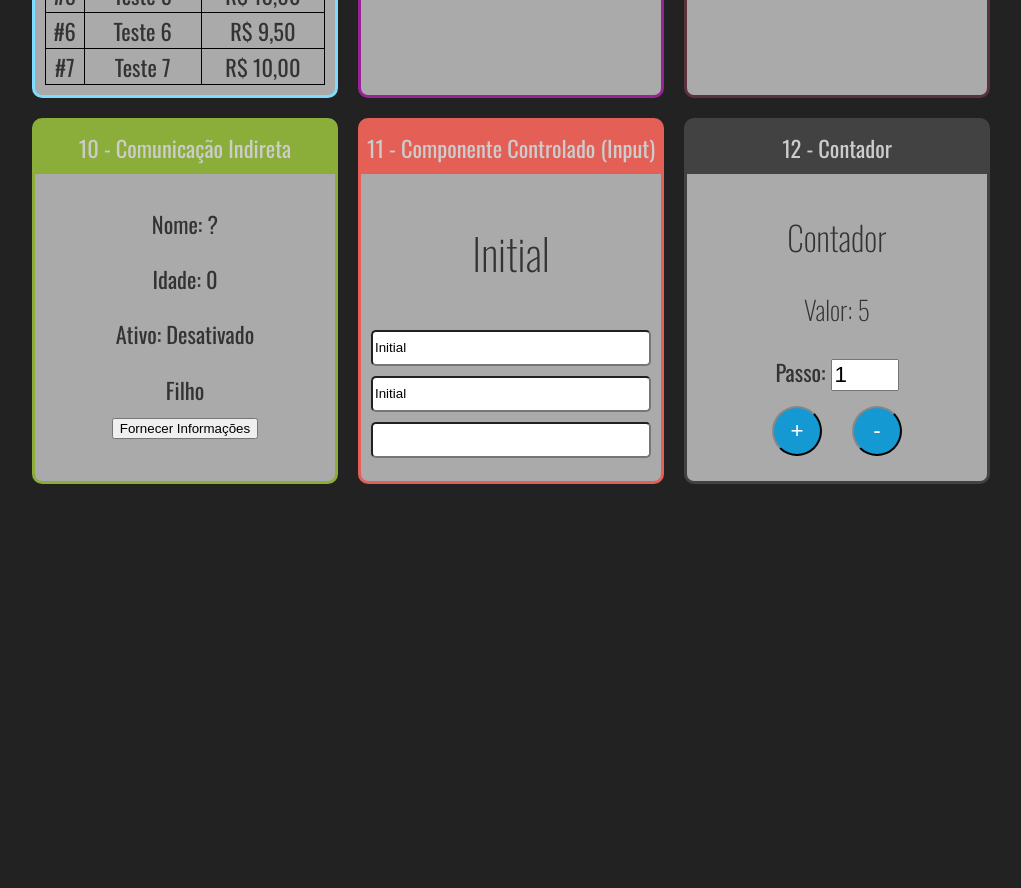
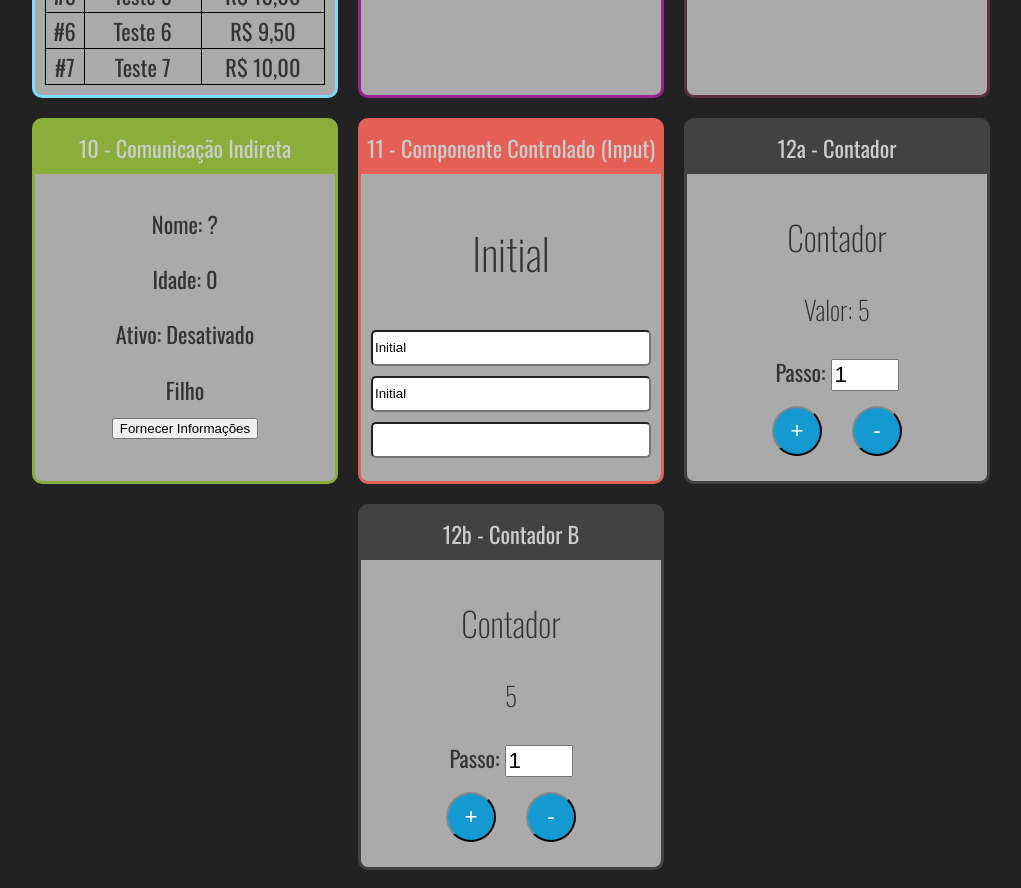
Before and after one commit to matheusrf96/fundamentos-react, a React (Create React App) app: page / in a window 1280 px wide. Shown: the part 1260-2148 px from the top of the page, without its empty margins (129-1150 px from the left). Before the commit the page ends 1762 px from the top, so only its background shows below. Built offline with nearby package versions, Linux system fonts and the light colour scheme.

Commit message:
Create counter as a functional component

```diff
--- a/src/App.jsx
+++ b/src/App.jsx
@@ -14,6 +14,7 @@ import DiretaPai from './components/communication/DiretaPai'
 import IndiretaPai from './components/communication/IndiretaPai'
 import Input from './components/forms/Input'
 import Contador from './components/counter/Contador'
+import Contador2 from './components/counter2/Cotador2'
 
 import Card from './components/layout/Card'
 
@@ -81,8 +82,12 @@ const App = () => {
                     <Input />
                 </Card>
 
-                <Card title="12 - Contador" color="#424242">
+                <Card title="12a - Contador" color="#424242">
                     <Contador initialNumber={ 5 } />
+                </Card>
+
+                <Card title="12b - Contador B" color="#424242">
+                    <Contador2 initialNumber={ 5 } />
                 </Card>
             </div>
         </div>
--- /dev/null
+++ b/src/components/counter2/Buttons.jsx
@@ -0,0 +1,12 @@
+import React from 'react'
+
+const Buttons = (props) => {
+    return (
+        <div>
+            <button onClick={ props.onInc }>+</button>
+            <button onClick={ props.onDec }>-</button>
+        </div>
+    )
+}
+
+export default Buttons
--- /dev/null
+++ b/src/components/counter2/Cotador2.jsx
@@ -0,0 +1,36 @@
+import React, { useState } from 'react'
+
+import Display from './Display'
+import StepForm from './StepForm'
+import Buttons from './Buttons'
+
+import '../counter/Contador.css'
+
+const Contador2 = (props) => {
+    const [number, setNumber] = useState(props.initialNumber || 0)
+    const [step, setStep] = useState(props.initialStep || 1)
+
+    const inc = () => {
+        setNumber(number + step)
+    }
+
+    const dec = () => {
+        setNumber(number - step)
+    }
+
+    const setStepValue = (newStep) => {
+        setStep(newStep)
+    }
+
+    return (
+        <div className="contador">
+            <h2>Contador</h2>
+
+            <Display number={ number } />
+            <StepForm step={ step } setStep={ setStepValue } />
+            <Buttons onInc={ inc } onDec={ dec } />
+        </div>
+    )
+}
+
+export default Contador2
--- /dev/null
+++ b/src/components/counter2/Display.jsx
@@ -0,0 +1,9 @@
+import React from 'react'
+
+const Display = (props) => {
+    return (
+        <h3>{ props.number }</h3>
+    )
+}
+
+export default Display
--- /dev/null
+++ b/src/components/counter2/StepForm.jsx
@@ -0,0 +1,17 @@
+import React from 'react'
+
+const StepForm = (props) => {
+    return (
+        <div>
+            <label htmlFor="">Passo: </label>
+            <input
+                type="number"
+                id="stepInput"
+                name="stepInput"
+                value={ props.step }
+                onChange={(e) => props.setStep(+e.target.value) } />
+        </div>
+    )
+}
+
+export default StepForm
```
